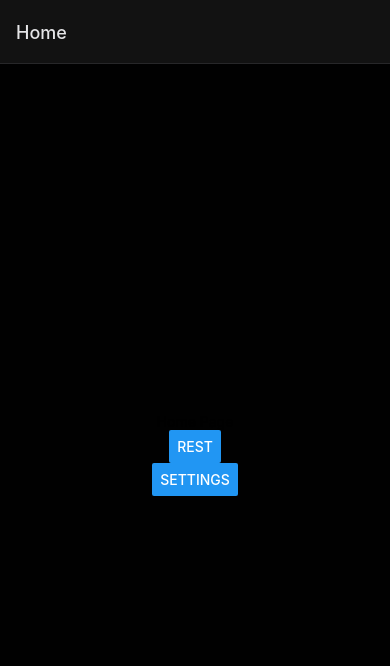
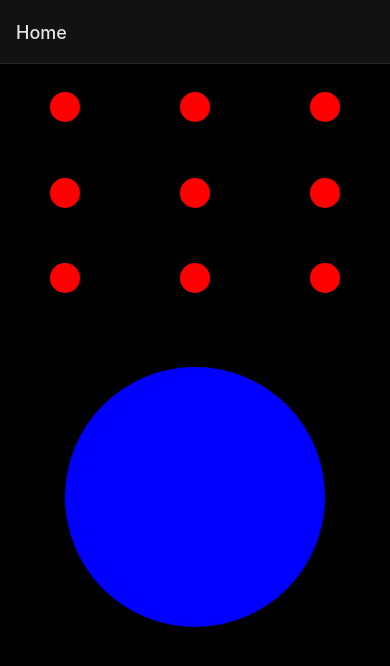
Before and after one commit to JoAnFe/MobDev-Final, a React Native app in the folder restive/: screen / in a window 390 px wide. Shown: the top 666 px of the page. Built offline with nearby package versions, Linux system fonts and the light colour scheme.

Commit message:
more on the main page - now with big and small circles

```diff
--- a/restive/App.js
+++ b/restive/App.js
@@ -8,7 +8,7 @@ import {  TableView, Section, Cell } from 'react-native-tableview-simple';
 import { createNativeStackNavigator } from '@react-navigation/native-stack';
 import Icon from 'react-native-vector-icons/MaterialIcons';
 
-const { useRef, useEffect } = React;
+const { useRef, useState, useEffect, createContext, useContext } = React;
 
 const screenWidth = Dimensions.get('window').width;
 const screenHeight = Dimensions.get('window').height;
@@ -17,22 +17,85 @@ const cellHeight = screenWidth/1.4;
 var breathVal = 5000;
 
 /////////////////////////////////////////////////////////////////////////////////////////////////////// Home Page
-function HomePage({ navigation }) {
+
+
+
+const circleDiameter = screenWidth * 2 / 3; // Large circle diameter
+
+
+// Create a context for global state
+const CircleVisibilityContext = createContext();
+const useCircleVisibility = () => useContext(CircleVisibilityContext);
+
+// Define a provider component for global state
+const CircleVisibilityProvider = ({ children }) => {
+  const [visibilityCount, setVisibilityCount] = useState(0); // Global state for visibility control
+
   return (
-    <View style={styles.container}>
-      <Text>Home Page</Text>
-      <Button
-        title="rest"
-        onPress={() => navigation.navigate('Rest')}
-      />
-      <Button
-        title="settings"
-        onPress={() => navigation.navigate('Settings')}
-      />
-      <StatusBar style="auto" />
+    <CircleVisibilityContext.Provider value={{ visibilityCount, setVisibilityCount }}>
+      {children}
+    </CircleVisibilityContext.Provider>
+  );
+};
+
+// Individual small red circle component
+const SmallRedCircle = ({ index }) => {
+  const { visibilityCount } = useCircleVisibility();
+  return (
+    <View style={styles.gridItem}>
+      {index < 10 && (
+        <View style={styles.smallCircle} />
+      )}
     </View>
   );
+};
+
+// The modified HomePage component
+function HomePage({ navigation }) {
+  // Assuming ballOpacity and ballScale are defined in your state/logic
+
+  return (
+    <CircleVisibilityProvider>
+      <View style={styles.container}>
+        <View style={styles.gridContainer}>
+          {Array.from({ length: 9 }).map((_, index) => (
+            <SmallRedCircle key={index} index={index} />
+          ))}
+        </View>
+
+        <TouchableOpacity style={styles.largeCircle} onPress={() => navigation.navigate('Rest')} />
+
+        <StatusBar style="auto" />
+      </View>
+    </CircleVisibilityProvider>
+  );
 }
+
+// function HomePage({ navigation }) {
+//   return (
+//     <View style={styles.container}>
+//       <Text>Home Page</Text>
+
+//       <Animated.View
+//         style={[styles.ball, {
+//           opacity: ballOpacity,
+//           transform: [{ scale: ballScale }] // Apply scaling animation
+//         }]}
+//       />
+
+//       <Button
+//         title="rest"
+//         onPress={() => navigation.navigate('Rest')}
+//       />
+
+//       <Button
+//         title="settings"
+//         onPress={() => navigation.navigate('Settings')}
+//       />
+//       <StatusBar style="auto" />
+//     </View>
+//   );
+// }
 
 ////////////////////////////////////////////////////////////////////////////////////////////////////// Rest Page
 
@@ -335,6 +398,37 @@ const styles = StyleSheet.create({
     fontSize: 18,
     color: '#000'
   },
+
+  //
+  gridContainer: {
+    position: 'absolute',
+    top: 0,
+    flexDirection: 'row',
+    flexWrap: 'wrap',
+    width: '100%',
+    height: '33%',
+    justifyContent: 'space-around',
+    alignItems: 'center',
+  },
+  gridItem: {
+    width: `${100 / 3}%`, // Divide the top third into 3 columns
+    height: '33%', // Each item is 1/3 of the top third
+    justifyContent: 'center',
+    alignItems: 'center',
+  },
+  smallCircle: {
+    width: 30,
+    height: 30,
+    borderRadius: 15,
+    backgroundColor: 'red',
+  },
+  largeCircle: {
+    width: circleDiameter,
+    height: circleDiameter,
+    borderRadius: circleDiameter / 2,
+    backgroundColor: 'blue',
+    marginBottom: -(circleDiameter / 3), // Adjust based on your layout needs
+  },
 });
 
 // add scrolling gestures
```
